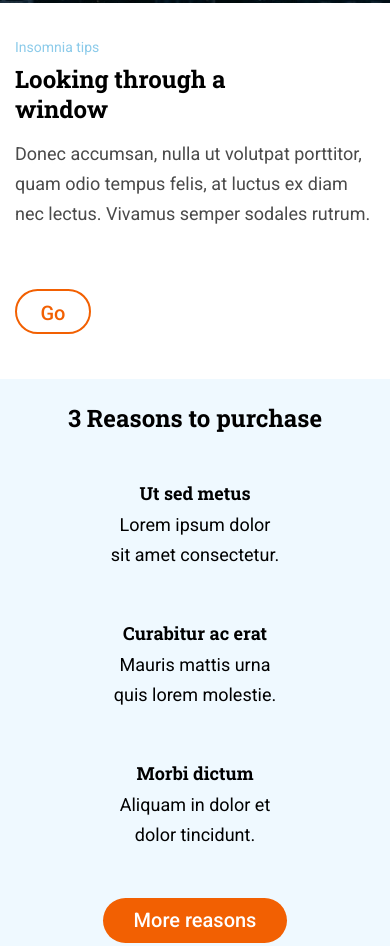
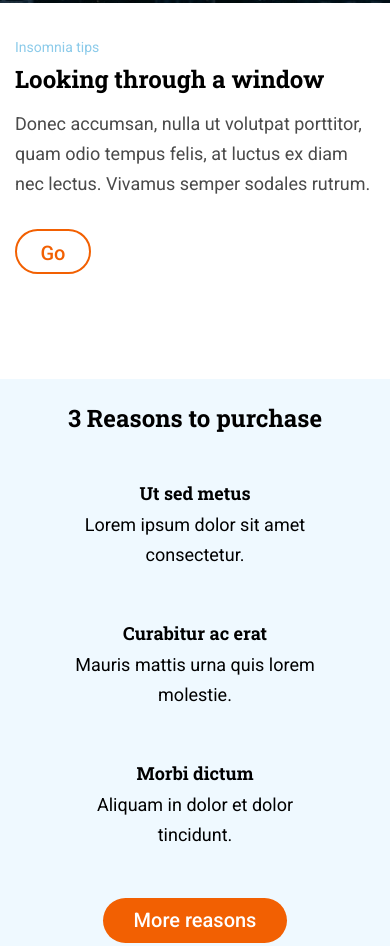
Before and after one commit to AmandaKhol/Anonymous-layout, a website: page src/html/index.html in a window 390 px wide. Shown: the part 841-1787 px from the top of the page. Drawn offline with nearby package versions, Linux system fonts and the light colour scheme; files that its build step writes are made by us from their sources; files whose address does not match are found by name.

Commit message:
add responsive to sections

```diff
--- a/src/html/partials/looking.html
+++ b/src/html/partials/looking.html
@@ -1,9 +1,11 @@
-<section class="looking">
-  <small class="centralcolumn looking__insomnia">Insomnia tips</small>
-  <h2 class="centralcolumn looking__title">Looking through a window</h2>
-  <p class="centralcolumn looking__paragraph">
-    Donec accumsan, nulla ut volutpat porttitor, quam odio tempus felis, at
-    luctus ex diam nec lectus. Vivamus semper sodales rutrum.
-  </p>
-  <a class="centralcolumn looking__link" href="">Go</a>
+<section class="section__looking">
+  <div class="centralcolumn looking__container">
+    <small class="looking__container--insomnia">Insomnia tips</small>
+    <h2 class="looking__container--title">Looking through a window</h2>
+    <p class="looking__container--paragraph">
+      Donec accumsan, nulla ut volutpat porttitor, quam odio tempus felis, at
+      luctus ex diam nec lectus. Vivamus semper sodales rutrum.
+    </p>
+    <a class="looking__container--link" href="">Go</a>
+  </div>
 </section>
--- a/src/scss/layout/_looking.scss
+++ b/src/scss/layout/_looking.scss
@@ -1,11 +1,18 @@
-.looking {
+.section__looking {
   height: 376px;
+  @include tablet() {
+    height: 330px;
+  }
+  @include desktop() {
+    height: 360px;
+  }
+}
+.looking__container {
   display: flex;
   flex-direction: column;
   align-items: flex-start;
-  &__insomnia {
-    width: 90px;
-    height: 30px;
+
+  &--insomnia {
     margin-top: 30px;
     margin-bottom: 1px;
     font-size: 14px;
@@ -13,10 +20,16 @@
     @include typo-basics;
     line-height: 2.14;
     color: $color-insomnia;
+    @include tablet() {
+      margin-bottom: 0;
+    }
+    @include desktop() {
+      margin-top: 60px;
+      font-size: 16px;
+      line-height: 1.88;
+    }
   }
-  &__title {
-    width: 290px;
-    height: 60px;
+  &--title {
     margin-bottom: 15px;
     font-family: $font-titles;
     font-size: 24px;
@@ -24,20 +37,40 @@
     @include typo-basics;
     line-height: 1.25;
     color: $color-subtitles;
+    @include tablet() {
+      font-size: 26px;
+      line-height: 1.73;
+      margin-bottom: 30px;
+    }
+    @include desktop() {
+      font-size: 32px;
+      line-height: 1.41;
+    }
   }
-  &__paragraph {
-    height: 120px;
+  &--paragraph {
     margin-bottom: 30px;
     font-size: 18px;
     font-weight: normal;
     @include typo-basics;
     line-height: 1.67;
     color: $color-text;
+    @include tablet() {
+      font-size: 20px;
+      line-height: 1.5;
+    }
   }
-  &__link {
+  &--link {
     @include button-links(76px) {
       border: solid 2px $color-button;
       color: $color-button;
+      margin-bottom: 45px;
+    }
+    @include tablet() {
+      width: 91px;
+      margin-bottom: 60px;
+    }
+    @include desktop() {
+      width: 160px;
     }
   }
 }
--- a/src/scss/layout/_reasons.scss
+++ b/src/scss/layout/_reasons.scss
@@ -1,6 +1,8 @@
 .section__reasons {
   background-color: $color-background-main;
   height: 624px;
+  box-sizing: border-box;
+  padding: 30px 0 60px 0;
   display: flex;
   flex-direction: column;
   justify-content: flex-end;
@@ -10,6 +12,7 @@
   }
   @include desktop() {
     height: 427px;
+    padding-top: 60px;
   }
   &--title {
     margin-bottom: 45px;
@@ -33,7 +36,6 @@
     @include button-links(184px) {
       background-color: $color-button;
       color: $color-title;
-      margin-bottom: 60px;
     }
     @include tablet() {
       width: 210px;
@@ -45,7 +47,6 @@
 }
 
 .reasons__container {
-  margin: 0 55px;
   display: grid;
   grid-template-columns: 1fr;
   grid-template-rows: repeat(3, 1fr);
@@ -53,19 +54,19 @@
   @include tablet() {
     grid-template-columns: repeat(3, 1fr);
     grid-template-rows: repeat(1, 1fr);
-    margin: 0;
+    gap: 27.7px;
   }
   @include desktop() {
     margin: 0 85px;
+    gap: 26.2px;
   }
 
   &--card {
     grid-row: span 1;
-    width: 100%;
-    margin-bottom: 45px;
+    margin: 0 55px 45px 55px;
     text-align: center;
     @include tablet() {
-      margin-bottom: 60px;
+      margin: 0 0 60px 0;
     }
   }
 
@@ -83,10 +84,12 @@
       font-size: 24px;
       line-height: 1.25;
     }
+    @include desktop() {
+      font-size: 24px;
+    }
   }
   &--paragraph {
     height: 63px;
-    margin: 0 55px;
     font-family: $font-text;
     font-size: 18px;
     font-weight: normal;
@@ -94,8 +97,9 @@
     line-height: 1.67;
     text-align: center;
     color: $color-subtitles;
-    @include tablet() {
-      height: 68px;
+    @include desktop() {
+      line-height: 1.5;
+      padding: 0 50px;
     }
   }
 }
```
Also changed, not shown: src/scss/components/_scroll_icon.scss (added, +17 -0 lines).
